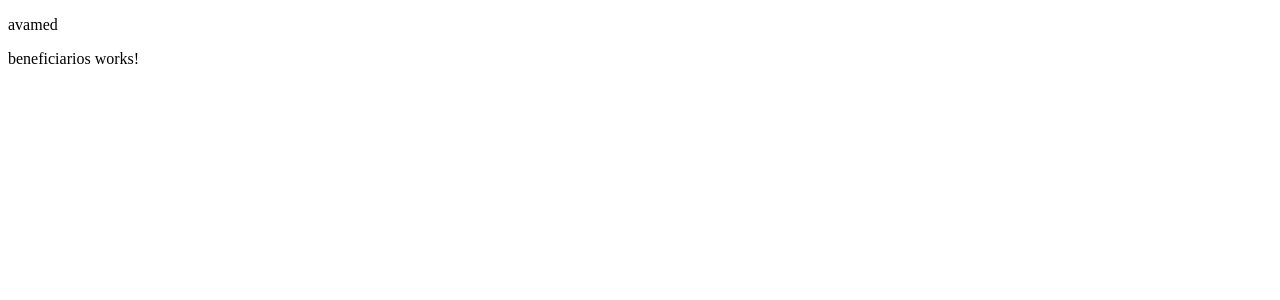
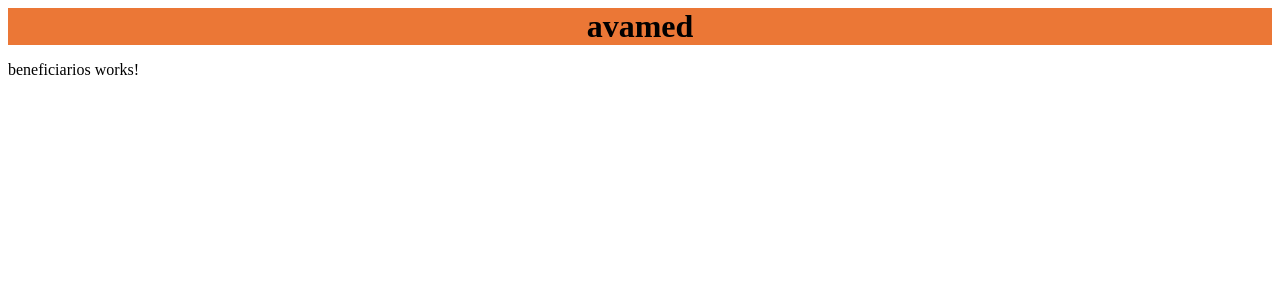
Before and after one commit to monteirocamis/avamed, an Angular app in the folder front-avamed/: page / in a window 1280 px wide. Shown: the top 300 px of the page. Built offline with nearby package versions, Linux system fonts and the light colour scheme.

Commit message:
bg header center

```diff
--- a/front-avamed/src/app/app.component.css
+++ b/front-avamed/src/app/app.component.css
@@ -0,0 +1,4 @@
+*{
+  margin: 0;
+  padding: 0;
+}
--- a/front-avamed/src/app/header/header.component.css
+++ b/front-avamed/src/app/header/header.component.css
@@ -0,0 +1,12 @@
+* {
+  margin: 0;
+  padding: 0;
+}
+
+header {
+  background-color: #EB7736 ;
+ }
+h1{
+  display: flex;
+  justify-content: center;
+}
--- a/front-avamed/src/app/header/header.component.html
+++ b/front-avamed/src/app/header/header.component.html
@@ -1 +1,4 @@
-<p>avamed</p>
+<header class="">
+<h1 class=""> avamed </h1>
+
+</header>
--- a/front-avamed/src/app/header/header.component.ts
+++ b/front-avamed/src/app/header/header.component.ts
@@ -1,4 +1,10 @@
 import { Component } from '@angular/core';
+import {
+  style,
+  animate,
+  keyframes
+} from '@angular/animations';
+import { Router, RouterModule } from '@angular/router';
 
 @Component({
   selector: 'app-header',
```
